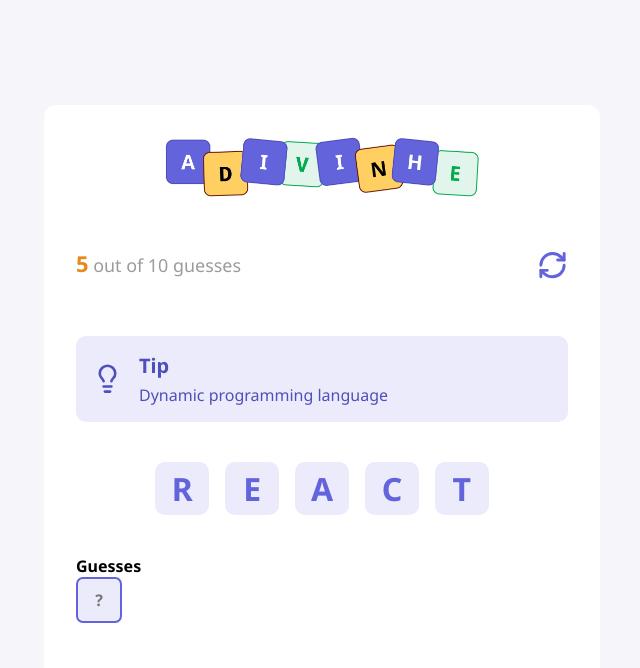
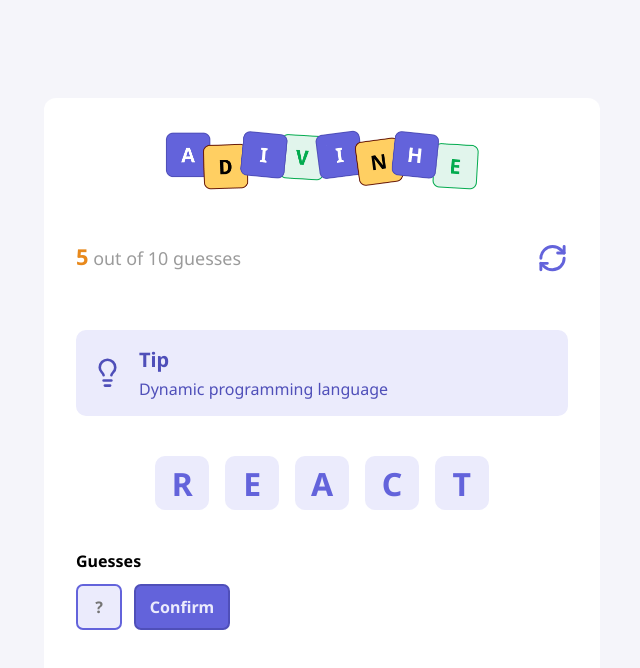
Before and after one commit to loboganng/Word_Guessing, a React (Vite) app in the folder guessing-game/: page / in a window 1280 px wide. Shown: the top 668 px of the page, without its empty margins (318-958 px from the left). Built offline with nearby package versions, Linux system fonts and the light colour scheme.

Commit message:
feat: Created and syled Button component

```diff
--- a/guessing-game/src/App.tsx
+++ b/guessing-game/src/App.tsx
@@ -1,9 +1,10 @@
 import styles from "./app.module.css"
 
 import { Header } from "./components/Header"
+import { Letter } from "./components/Letter"
+import { Button } from "./components/Button"
+import { Input } from "./components/Input"
 import { Tip } from "./components/Tip"
-import { Letter } from "./components/Letter"
-import { Input } from "./components/Input"
 
 export default function App(){
 
@@ -27,8 +28,9 @@
 
         <h4>Guesses</h4>
 
-        <div>
+        <div className={styles.guess}>
           <Input autoFocus maxLength={1} placeholder="?"/>
+          <Button title="Confirm"/>
         </div>
       </main>
     </div>
--- a/guessing-game/src/app.module.css
+++ b/guessing-game/src/app.module.css
@@ -25,3 +25,10 @@
 
   margin: 2.5rem 0;
 }
+
+.guess{
+  display: flex;
+  gap: 0.75rem;
+
+  margin-top: 0.75rem;
+}
--- /dev/null
+++ b/guessing-game/src/components/Button/index.tsx
@@ -0,0 +1,11 @@
+import styles from "./styles.module.css"
+
+type Props = React.ComponentProps<"button"> & {
+  title: string
+}
+
+export function Button({ title, ...rest }: Props){
+  return (
+    <button type="button" className={styles.button} {...rest}>{title}</button>
+  )
+}
--- /dev/null
+++ b/guessing-game/src/components/Button/styles.module.css
@@ -0,0 +1,12 @@
+.button{
+  height: 2.87rem;
+  border-radius: 0.43rem;
+
+  background-color: #6363db;
+  border: 2px solid #4f4fb9;
+  color: #ebebfc;
+
+  padding: 0 0.87rem;
+  font-size: 1rem;
+  font-weight: 700;
+}
--- a/guessing-game/src/global.css
+++ b/guessing-game/src/global.css
@@ -14,7 +14,8 @@
   font-family: "Noto Sans", sans-serif;
 }
 
-input {
+input,
+button {
   font-family: "Noto Sans", sans-serif;
 }
 
```
